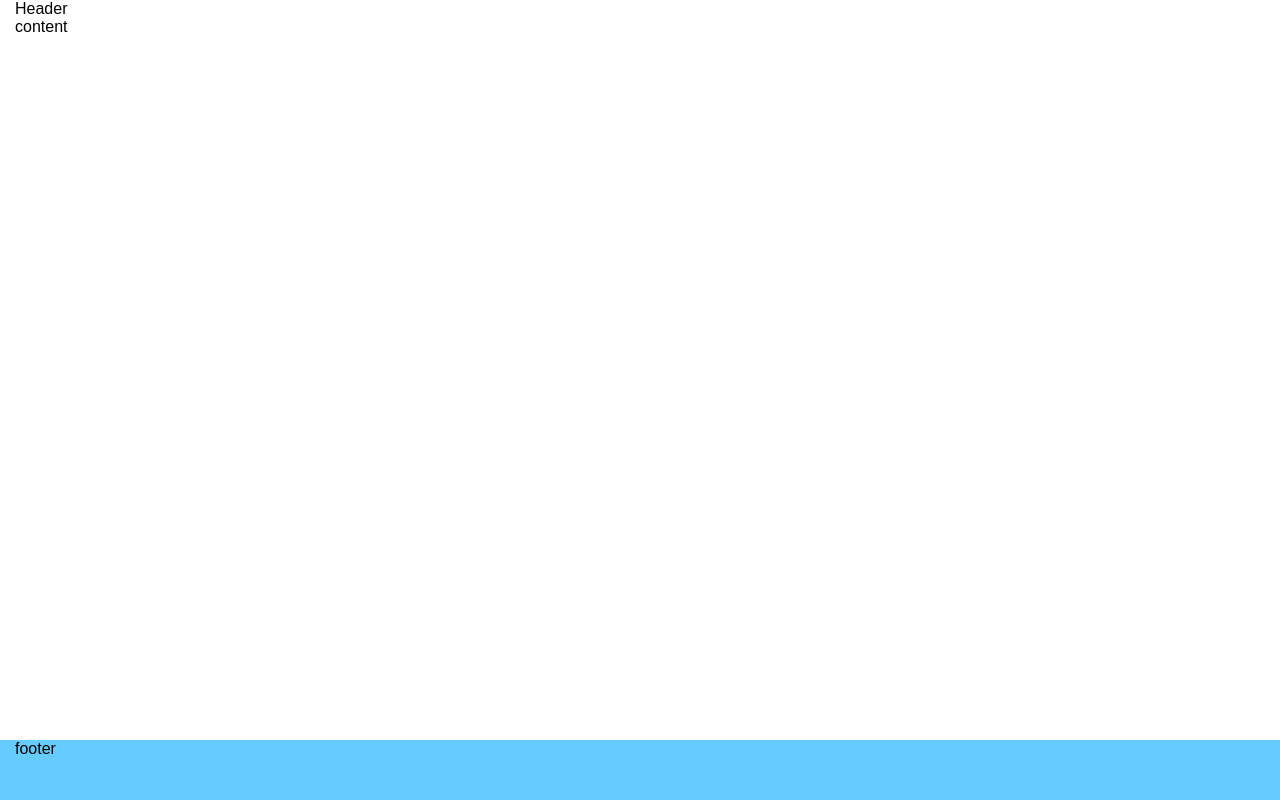
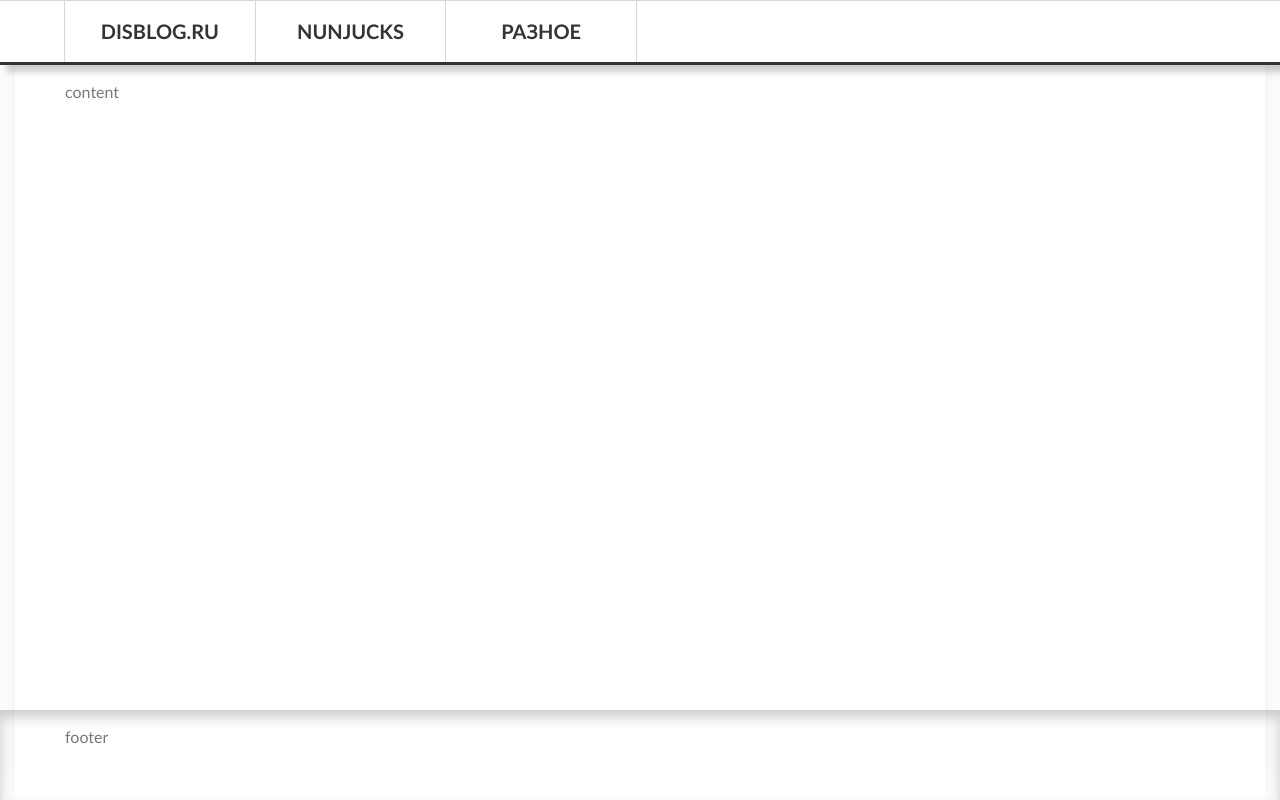
Before and after one commit to EremenkoAndrey/disblog, a website: page public_html/index.html in a window 1280 px wide. Drawn offline with nearby package versions, Linux system fonts and the light colour scheme.

Commit message:
Add main-menu block

```diff
--- a/gulpfile.js
+++ b/gulpfile.js
@@ -9,12 +9,16 @@ gulp.task('less', function () {
 });
 
 gulp.task('template', function () {
-	gulp.src('./public_html/develop/templates/index.html')
+	gulp.src('./public_html/develop/index.html')
 		.pipe(rigger())
 		.pipe(gulp.dest('./public_html'));
 });
 
 gulp.task('default', function () {
-    gulp.watch(['./public_html/develop/templates/*.html'], ['template']);
-    gulp.watch(['./public_html/develop/less/*.less'], ['less']);
+    gulp.watch([
+        './public_html/develop/templates/*.html',
+        './public_html/develop/blocks/*/*.html'], ['template']);
+    gulp.watch([
+        './public_html/develop/less/*.less',
+        './public_html/develop/blocks/*/*.less'], ['less']);
 });
--- /dev/null
+++ b/public_html/develop/blocks/header/header.less
@@ -0,0 +1,3 @@
+.header {
+    height: 100%;
+}
--- /dev/null
+++ b/public_html/develop/blocks/main-menu/main-menu.less
@@ -0,0 +1,26 @@
+.main-menu {
+    display: flex;
+    flex-wrap: nowrap;
+    height: 100%;
+    align-items: stretch;
+
+    &__link {
+        width: 100%/6;
+        display: flex;
+        align-items: center;
+        justify-content: center;
+        border-left: 1px solid #d8d8d8;
+        border-right: 1px solid #d8d8d8;
+        margin-left: -1px;
+        text-transform: uppercase;
+        text-decoration: none;
+        font-size: 1.25em;
+        color: #333;
+        font-weight: bold;
+
+        &:hover {
+            color: #4da01d;
+            transition: color 0.3s linear;
+        }
+    }
+}
--- a/public_html/develop/blocks/page/page.less
+++ b/public_html/develop/blocks/page/page.less
@@ -1,13 +1,29 @@
+@footer_height: 90px;
+@header_height: 65px;
+
 .page {
-@footer_height: 60px;
-
     min-height: 100%;
     position: relative;
+    max-width: 1250px;
+    margin: 0 auto;
+    padding-top: @header_height;
+    box-shadow: 0 0 40px #f0f0f0;
+    background: #FFF;
 
     &__header {
+        position: fixed;
+        height: @header_height;
+        top: 0;
+        left: 0;
+        right: 0;
+        background: #FFF;
+        border-top: 1px solid #d8d8d8;
+        border-bottom: 3px solid #333;
+        .box-shadow(7px 7px 7px rgba(0,0,0,0.2));
 
     }
     &__content {
+        padding-top: 15px;
         padding-bottom: @footer_height;
     }
 
@@ -16,6 +32,14 @@
         bottom: 0;
         width: 100%;
         height: @footer_height;
-        background: #6cf;
+        padding-top: 15px;
+    }
+    &__line {
+        position: absolute;
+        bottom: 0;
+        left: 0;
+        right: 0;
+        height: @footer_height;
+        .box-shadow(inset 0 7px 12px rgba(153,153,153,0.5));
     }
 }
--- a/public_html/develop/less/elements.less
+++ b/public_html/develop/less/elements.less
@@ -51,10 +51,10 @@
   border-right: solid 1px @right-color;
   border-bottom: solid 1px @bottom-color;
 }
-.drop-shadow(@x-axis: 0, @y-axis: 1px, @blur: 2px, @alpha: 0.1) {
-  -webkit-box-shadow: @x-axis @y-axis @blur rgba(0, 0, 0, @alpha);
-  -moz-box-shadow: @x-axis @y-axis @blur rgba(0, 0, 0, @alpha);
-  box-shadow: @x-axis @y-axis @blur rgba(0, 0, 0, @alpha);
+.drop-shadow(@x-axis: 0, @y-axis: 1px, @blur: 2px, @spread: 0, @alpha: 0.1) {
+  -webkit-box-shadow: @x-axis @y-axis @blur @spread rgba(0, 0, 0, @alpha);
+  -moz-box-shadow: @x-axis @y-axis @blur @spread rgba(0, 0, 0, @alpha);
+  box-shadow: @x-axis @y-axis @blur @spread rgba(0, 0, 0, @alpha);
 }
 .rounded(@radius: 2px) {
   -webkit-border-radius: @radius;
--- /dev/null
+++ b/public_html/develop/less/grid.less
@@ -0,0 +1,7 @@
+.container {
+    .clearfix;
+    max-width: 1170px;
+    min-width: 320px;
+    margin: 0 auto;
+    padding: 0 10px;
+}
--- a/public_html/develop/less/template.less
+++ b/public_html/develop/less/template.less
@@ -9,12 +9,18 @@ html, body {
     margin: 0;
     padding: 0;
     height: 100%;
+    background: #FFF;
 }
-.container {
-    .clearfix;
-    max-width: 1250px;
-    min-width: 320px;
-    margin: 0 auto;
+body {
+    color: #777;
+    font-family: "Trebuchet MS",Helvetica,sans-serif;
+    font-size: 100%;
+    line-height: 145%;
 }
 
+
+@import "grid.less";
+
 @import "../blocks/page/page.less";
+@import "../blocks/header/header.less";
+@import "../blocks/main-menu/main-menu.less";
--- a/public_html/index.html
+++ b/public_html/index.html
@@ -9,9 +9,13 @@
     <body>
         <div class="page">
             <header class="page__header">
-                <div class="container">
-                    Header
-                </div>
+                    <div class="header container">
+                        <nav class="main-menu">
+                            <a href="#" class="main-menu__link">Disblog.ru</a>
+                            <a href="#" class="main-menu__link">Nunjucks</a>
+                            <a href="#" class="main-menu__link">Разное</a>
+                        </nav>
+                    </div>
             </header>
             <div class="page__content">
                 <div class="container">
@@ -24,5 +28,6 @@
                 </div>
             </footer>
         </div>
+        <div class="page__line"></div>
     </body>
 </html>
```
Also changed, not shown: public_html/develop/blocks/header/header.html (added, +3 -0 lines), public_html/develop/blocks/main-menu/main-menu.html (added, +5 -0 lines), public_html/develop/blocks/page/page.html (+2 -4 lines), public_html/develop/index.html (line endings or trailing spaces), public_html/static/css/template.css.
